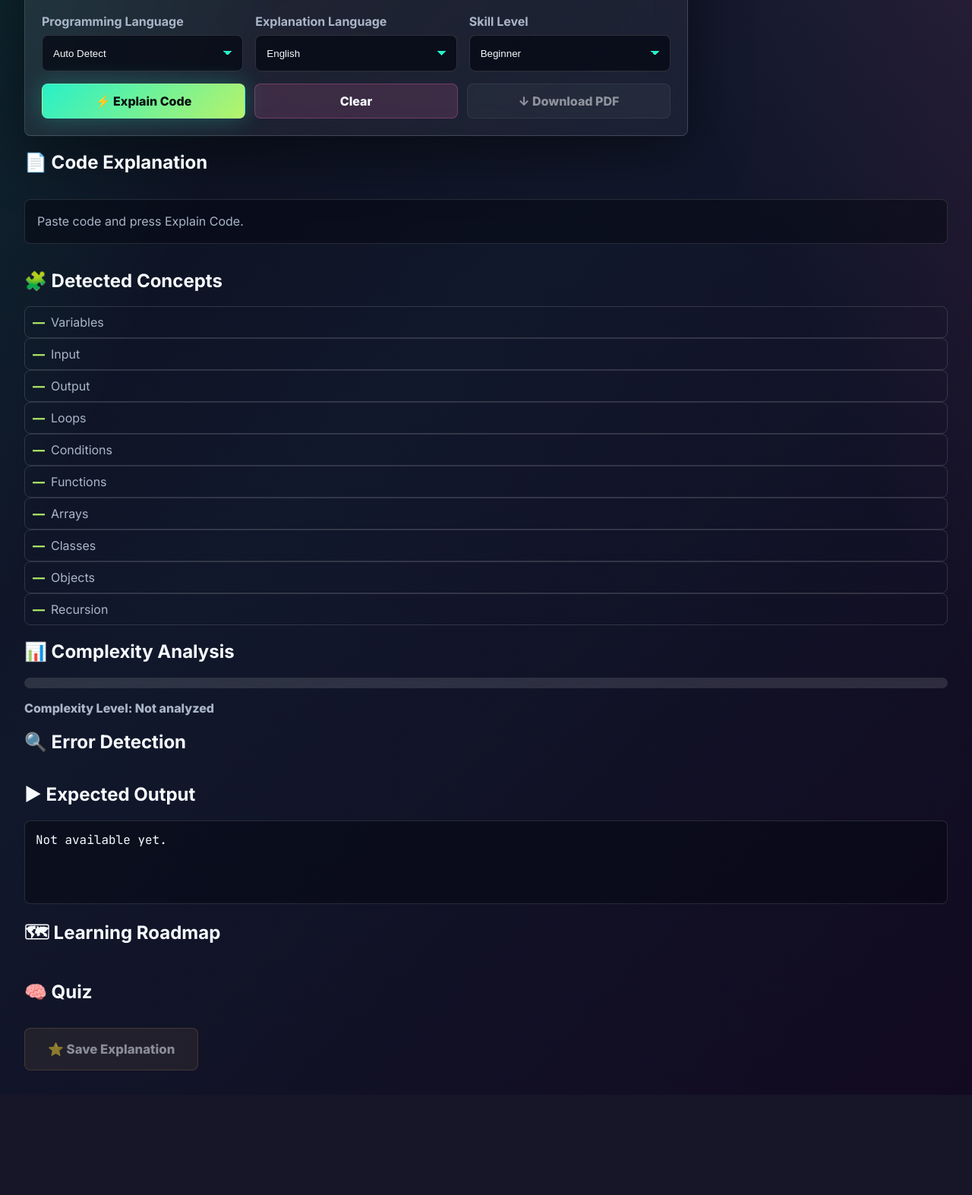
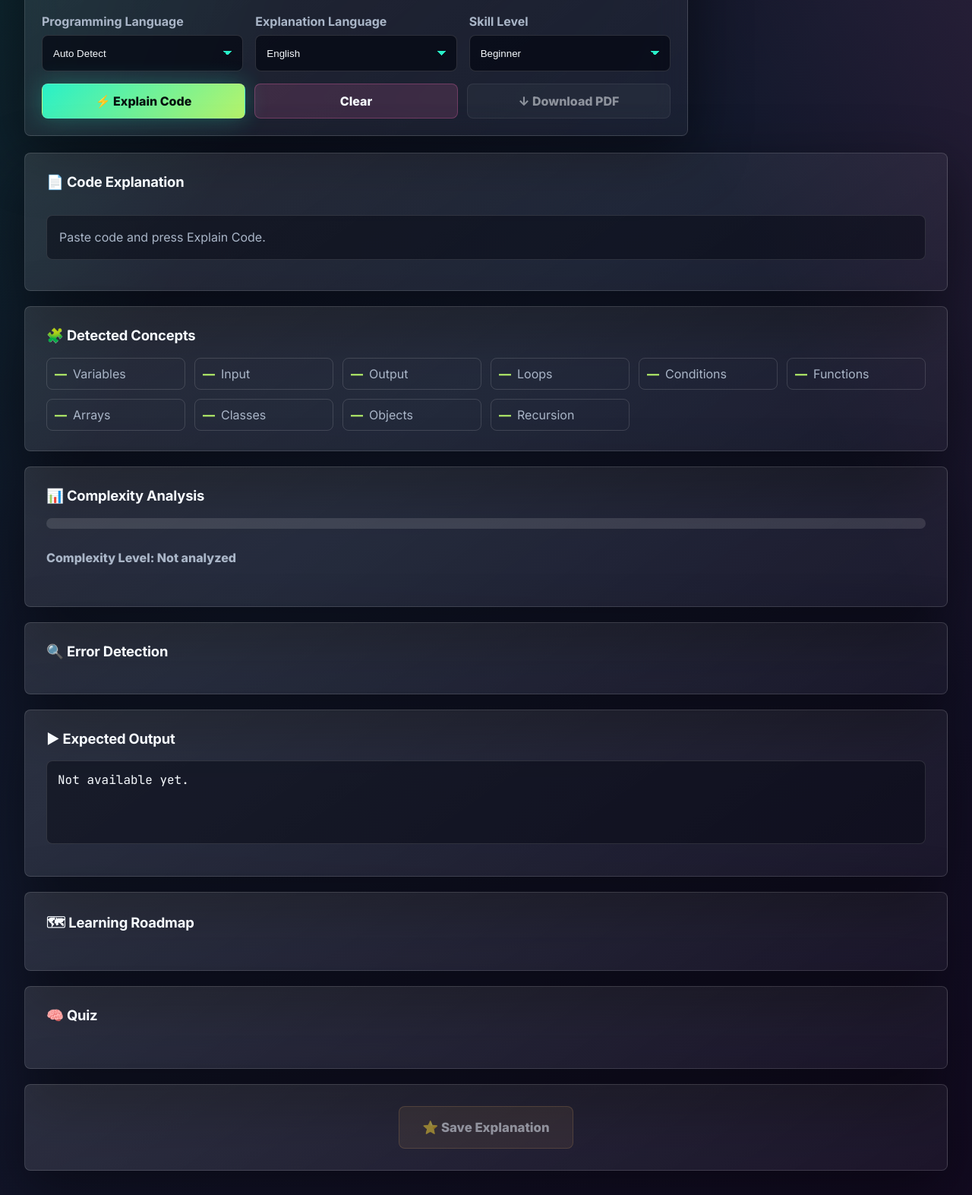
Before and after one commit to nrsricharitha/ai-code-tutor, a Flask app: page /dashboard in a window 1280 px wide. Shown: the part 765-2338 px from the top of the page at 76% size. Before the commit the page ends 2174 px from the top, so only its background shows below. Run offline with Flask 3, Linux system fonts and the light colour scheme; the visitor is signed in with stand-in values (Sample User, id 1); data comes from the database, SQL or seed files in the repository; data that the repository does not hold is empty.

Commit message:
Update style.css

```diff
--- a/static/style.css
+++ b/static/style.css
@@ -91,6 +91,7 @@ a {
 .code-panel,
 .side-card,
 .result-card,
+.result-card-full,
 .stat-card {
     border: 1px solid var(--line);
     background: linear-gradient(145deg, rgba(255, 255, 255, 0.11), rgba(255, 255, 255, 0.045));
@@ -104,6 +105,7 @@ body.light-mode .auth-card,
 body.light-mode .code-panel,
 body.light-mode .side-card,
 body.light-mode .result-card,
+body.light-mode .result-card-full,
 body.light-mode .stat-card {
     background: var(--panel);
 }
@@ -521,15 +523,205 @@ body.light-mode .dashboard-nav {
     margin-top: 6px;
 }
 
-.results-grid {
+.results-stack {
+    width: min(1440px, 100%);
+    margin: 22px auto 0;
     display: grid;
-    grid-template-columns: repeat(3, minmax(0, 1fr));
-    gap: 18px;
-    margin-top: 22px;
+    gap: 20px;
 }
 
-.result-card.wide {
-    grid-column: span 2;
+.result-card-full {
+    border: 1px solid var(--line);
+    background: linear-gradient(145deg, rgba(255, 255, 255, 0.11), rgba(255, 255, 255, 0.045));
+    backdrop-filter: blur(22px);
+    box-shadow: var(--shadow);
+    border-radius: var(--radius);
+    padding: 26px 28px;
+    transition: box-shadow 220ms ease, transform 220ms ease;
+}
+
+.result-card-full:hover {
+    box-shadow: 0 28px 90px rgba(0, 0, 0, 0.5);
+    transform: translateY(-1px);
+}
+
+body.light-mode .result-card-full {
+    background: var(--panel);
+}
+
+.result-card-full h2 {
+    margin: 0 0 18px;
+    font-size: 1.15rem;
+    letter-spacing: -0.01em;
+}
+
+.save-section {
+    display: flex;
+    justify-content: center;
+    padding: 28px;
+}
+
+.concept-grid-full {
+    display: grid;
+    grid-template-columns: repeat(auto-fill, minmax(160px, 1fr));
+    gap: 12px;
+}
+
+.complexity-wrap {
+    display: grid;
+    gap: 12px;
+}
+
+.reason-text {
+    font-size: 0.9rem;
+    margin: 0;
+}
+
+.roadmap-list {
+    display: grid;
+    gap: 10px;
+    margin: 0;
+    padding: 0;
+    list-style: none;
+}
+
+.roadmap-item {
+    display: flex;
+    align-items: center;
+    gap: 12px;
+    padding: 13px 16px;
+    border: 1px solid var(--line);
+    border-radius: var(--radius);
+    background: rgba(5, 8, 18, 0.38);
+    color: var(--text);
+    font-weight: 600;
+    transition: border-color 180ms ease, background 180ms ease;
+}
+
+.roadmap-item:hover {
+    border-color: rgba(40, 240, 200, 0.4);
+    background: rgba(40, 240, 200, 0.07);
+}
+
+.roadmap-arrow {
+    color: var(--teal);
+    font-size: 1.1rem;
+    flex-shrink: 0;
+}
+
+body.light-mode .roadmap-item {
+    background: rgba(255, 255, 255, 0.62);
+}
+
+/* Quiz styles */
+.quiz-container {
+    display: grid;
+    gap: 20px;
+}
+
+.quiz-item {
+    border: 1px solid var(--line);
+    border-radius: var(--radius);
+    padding: 18px;
+    background: rgba(5, 8, 18, 0.38);
+    transition: border-color 220ms ease;
+}
+
+body.light-mode .quiz-item {
+    background: rgba(255, 255, 255, 0.62);
+}
+
+.quiz-question {
+    font-weight: 700;
+    margin-bottom: 14px;
+    color: var(--text);
+    font-size: 0.98rem;
+}
+
+.quiz-options {
+    display: grid;
+    gap: 8px;
+}
+
+.quiz-option {
+    width: 100%;
+    text-align: left;
+    padding: 11px 14px;
+    border: 1px solid var(--line);
+    border-radius: var(--radius);
+    background: rgba(255, 255, 255, 0.05);
+    color: var(--muted);
+    cursor: pointer;
+    font: inherit;
+    font-size: 0.9rem;
+    transition: border-color 150ms ease, background 150ms ease, color 150ms ease;
+    display: flex;
+    align-items: center;
+    gap: 10px;
+}
+
+.quiz-option:hover:not(:disabled) {
+    border-color: rgba(40, 240, 200, 0.5);
+    background: rgba(40, 240, 200, 0.08);
+    color: var(--text);
+}
+
+.quiz-option.correct {
+    border-color: var(--success);
+    background: rgba(94, 240, 163, 0.12);
+    color: var(--success);
+    font-weight: 700;
+}
+
+.quiz-option.wrong {
+    border-color: var(--danger);
+    background: rgba(255, 111, 123, 0.12);
+    color: var(--danger);
+}
+
+.quiz-option:disabled {
+    cursor: default;
+}
+
+.quiz-option-label {
+    display: inline-flex;
+    align-items: center;
+    justify-content: center;
+    width: 24px;
+    height: 24px;
+    border-radius: 50%;
+    border: 1px solid currentColor;
+    font-size: 0.75rem;
+    font-weight: 800;
+    flex-shrink: 0;
+}
+
+.quiz-feedback {
+    margin-top: 12px;
+    font-weight: 700;
+    font-size: 0.9rem;
+    display: none;
+}
+
+.quiz-feedback.show { display: block; }
+.quiz-feedback.correct-msg { color: var(--success); }
+.quiz-feedback.wrong-msg { color: var(--danger); }
+
+.quiz-score-badge {
+    padding: 6px 14px;
+    border-radius: 999px;
+    background: rgba(182, 243, 106, 0.12);
+    border: 1px solid rgba(182, 243, 106, 0.3);
+    color: var(--lime);
+    font-size: 0.82rem;
+    font-weight: 800;
+}
+
+.quiz-score-badge.hidden { display: none; }
+
+/* Old results grid (keep for backward compat, hidden) */
+.results-grid {
+    display: none;
 }
 
 .overview-card,
@@ -709,7 +901,8 @@ body.light-mode .history-item {
 
 @media (max-width: 1100px) {
     .workspace-grid,
-    .results-grid {
+    .results-grid,
+    .results-stack {
         grid-template-columns: 1fr;
     }
 
```
